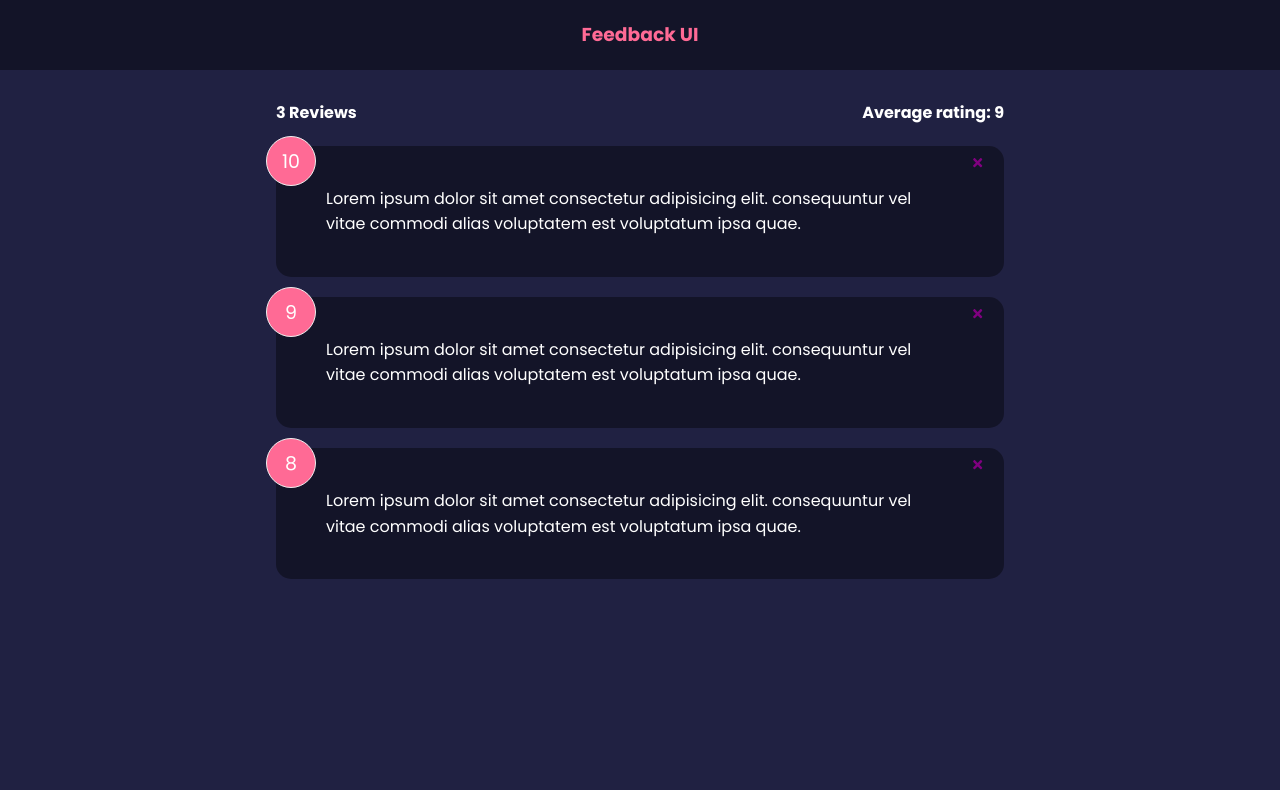
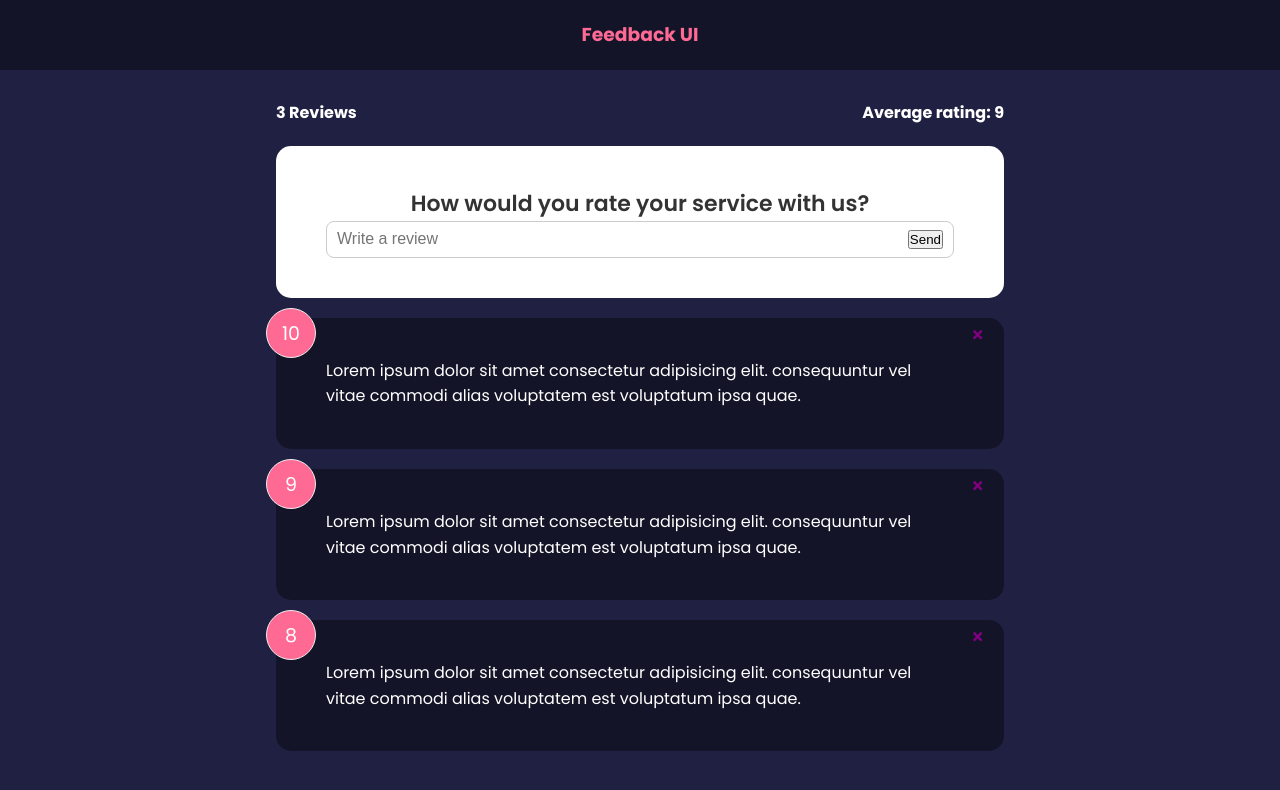
Before and after one commit to igorhsil/react-travesty, a React (Create React App) app: page / in a window 1280 px wide. Shown: the top 790 px of the page. Built offline with nearby package versions, Linux system fonts and the light colour scheme.

Commit message:
add:form

```diff
--- a/src/App.js
+++ b/src/App.js
@@ -4,6 +4,7 @@
 import FeedbackStats from './components/FeedbackStats';
 
 import feedbackData from './components/data/seed';
+import FeedbackForm from './components/FeedbackForm';
 
 function App() {
   const [feedback, setFeedback] = useState(feedbackData);
@@ -19,6 +20,7 @@
       <Header />
       <div className="container">
         <FeedbackStats feedback={feedback} />
+        <FeedbackForm />
         <FeedbackList feedback={feedback} handleDelete={deleteFeedback} />
       </div>
     </>
--- /dev/null
+++ b/src/components/FeedbackForm.js
@@ -0,0 +1,29 @@
+import React, { useState } from 'react';
+import Card from './shared/Card';
+
+export default function FeedbackForm() {
+  const [input, setInput] = useState('');
+
+  const handleInputChange = (e) => {
+    e.preventDefault();
+    setInput(e.target.value);
+  };
+  return (
+    <Card>
+      <form>
+        <h2>How would you rate your service with us?</h2>
+        <div className="input-group">
+          <input
+            type="text"
+            name=""
+            id=""
+            placeholder="Write a review"
+            onChange={handleInputChange}
+            value={input}
+          />
+          <button type="submit">Send</button>
+        </div>
+      </form>
+    </Card>
+  );
+}
```
